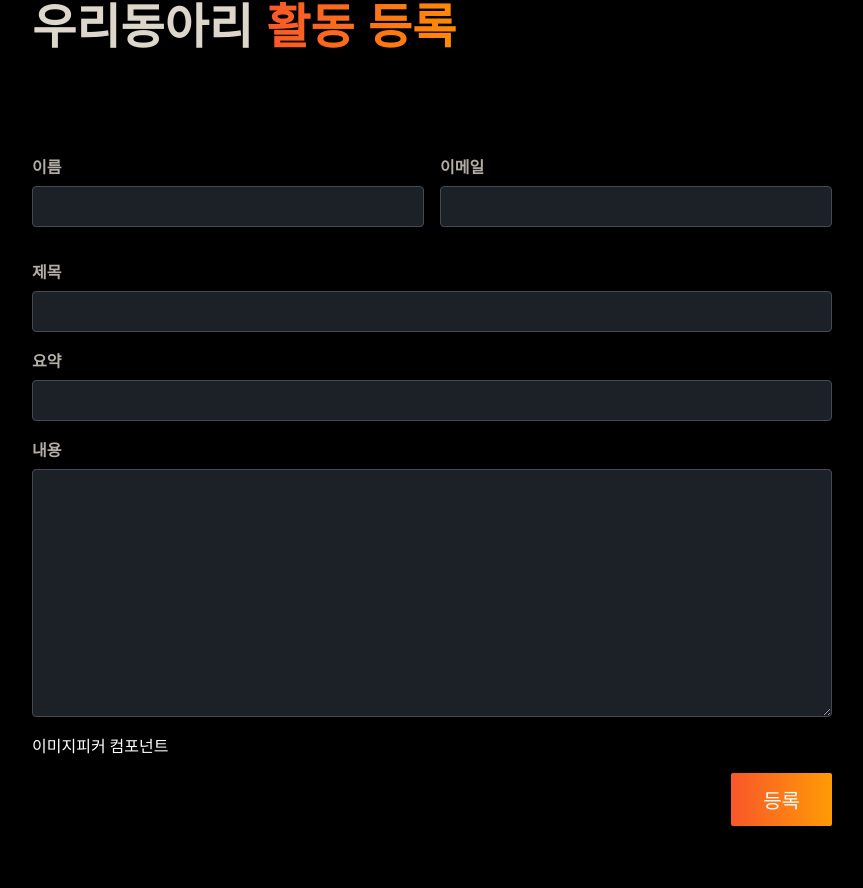
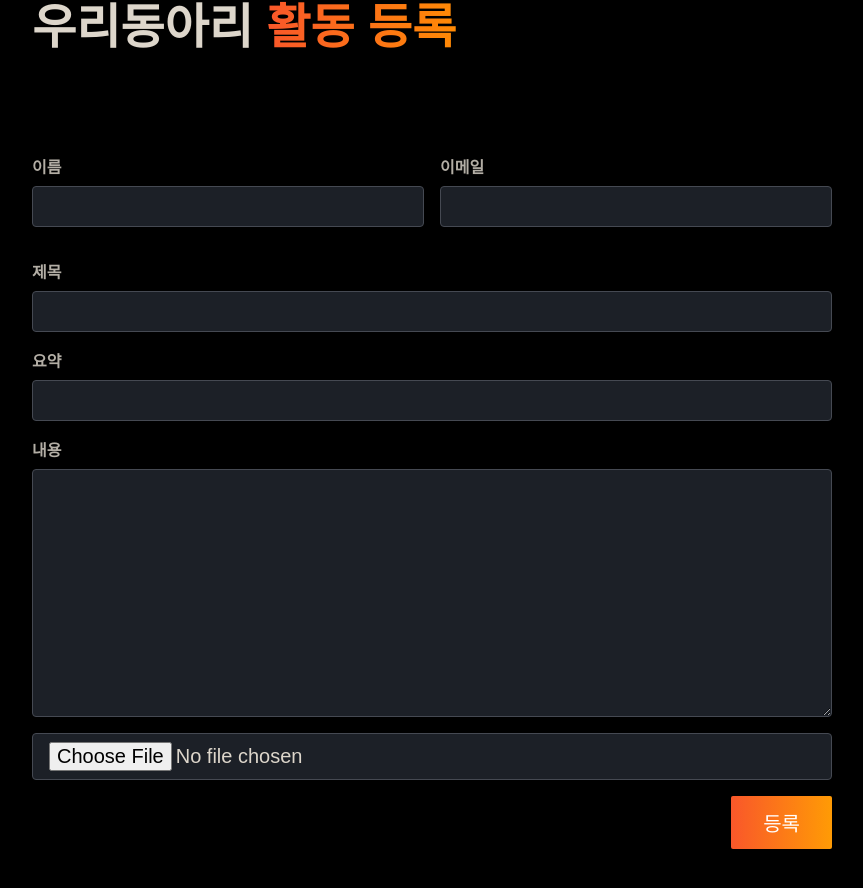
Before and after one commit to sonsungjong/nextjs_group, a Next.js app: page /group/share in a window 1280 px wide. Shown: the part 210-1098 px from the top of the page, without its empty margins (32-895 px from the left). Built offline with nearby package versions, Linux system fonts and the light colour scheme.

Commit message:
이미지피커

```diff
--- a/src/app/group/share/page.js
+++ b/src/app/group/share/page.js
@@ -1,3 +1,4 @@
+import ImagePicker from '@/components/activities/image-picker';
 import styles from './page.module.css';
 
 // 프론트엔드에서 서버로 데이터를 전송할땐
@@ -35,7 +36,7 @@ export default function SharePage(){
                         <label htmlFor='content'>내용</label>
                         <textarea id='content' name='content' rows="10" required></textarea>
                     </p>
-                    이미지피커 컴포넌트
+                    <ImagePicker />
                     <p className={styles.actions}>
                         <button type='submit'>등록</button>
                     </p>
--- a/src/components/activities/image-picker.js
+++ b/src/components/activities/image-picker.js
@@ -0,0 +1,13 @@
+import styles from './image-picker.module.css';
+
+// 등록버튼에 선택된 이미지에 대해 label과 name을 전달해줘야함
+export default function ImagePicker({label, name}){
+    return(
+        <div className={styles.picker}>
+            <label htmlFor={name}></label>
+            <div className={styles.file}>
+                <input type='file' id={name} name={name} accept='image/png, image/jpeg'/>
+            </div>
+        </div>
+    )
+}
```
